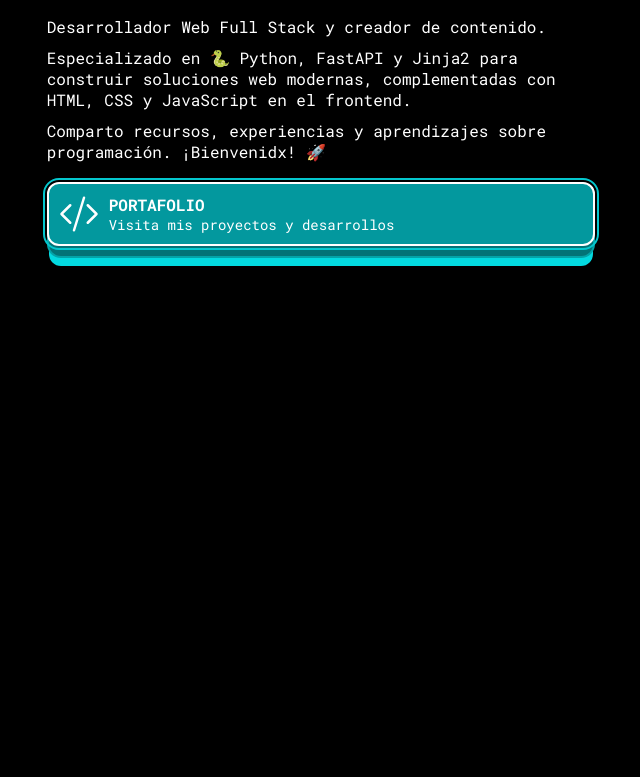
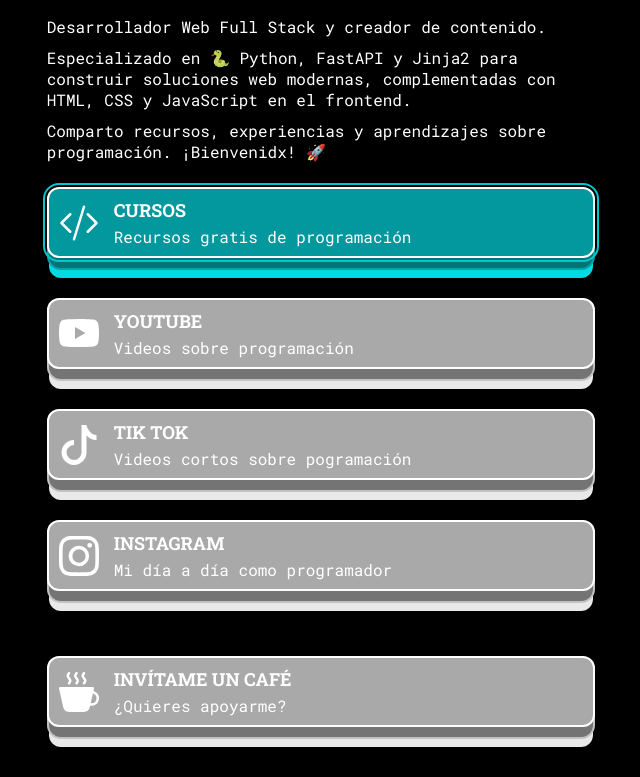
Before and after one commit to chimallidev/chimallidev_links_2, a FastAPI app: page / in a window 1280 px wide. Shown: the part 252-1029 px from the top of the page, without its empty margins (319-959 px from the left). Before the commit the page ends 518 px from the top, so only its background shows below. Run offline with FastAPI, Linux system fonts and the light colour scheme.

Commit message:
Main buttons

```diff
--- a/app/core/constants.py
+++ b/app/core/constants.py
@@ -31,3 +31,76 @@ HEADER_LINKS = [
         "name": "enlace a x"
     }
 ]
+
+#Botones principales
+MAIN_BUTTONS = [
+    {
+        "type": "link",
+
+        "url": "#",
+
+        "open_new_tab": False,
+
+        "state": "turquoise",
+
+        "border_state": "active",
+
+        "svg_id": "icon-code-slash",
+
+        "title": "Cursos",
+
+        "description": "Recursos gratis de programación"
+    },
+    {
+        "type": "link",
+
+        "url": "https://www.youtube.com/@Chimallidev",
+
+        "open_new_tab": True,
+
+        "svg_id": "icon-youtube",
+
+        "title": "Youtube",
+
+        "description": "Videos sobre programación"
+    },
+    {
+       "type": "link",
+
+        "url": "https://tiktok.com/@chimallidev",
+
+        "open_new_tab": True,
+
+        "svg_id": "icon-tiktok",
+
+        "title": "Tik Tok",
+
+        "description": "Videos cortos sobre pogramación"
+    },
+    {
+        "type": "link",
+
+        "url": "https://instagram.com/chimallidev",
+
+        "open_new_tab": True,
+
+        "svg_id": "icon-instagram",
+
+        "title": "Instagram",
+
+        "description": "Mi día a día como programador"
+    },
+    {
+        "type": "link",
+
+        "url": "https://ko-fi.com/chimallidev",
+
+        "open_new_tab": True,
+
+        "svg_id": "icon-cup-hot-fill",
+
+        "title": "Invítame un café",
+
+        "description": "¿Quieres apoyarme?"
+    }
+]
--- a/app/routes/home.py
+++ b/app/routes/home.py
@@ -1,7 +1,7 @@
 from fastapi import APIRouter, Request, HTTPException, status
 from fastapi.responses import HTMLResponse
 from app.core.templates import templates
-from app.core.constants import META, HEADER_LINKS
+from app.core.constants import META, HEADER_LINKS, MAIN_BUTTONS
 
 router = APIRouter()
 
@@ -9,7 +9,8 @@ router = APIRouter()
 async def home(request: Request):
     context = {
         "meta": META,
-        "header_links": HEADER_LINKS
+        "header_links": HEADER_LINKS,
+        "main_buttons": MAIN_BUTTONS
     }
 
     try:
--- a/app/static/css/components/chimalli_button_style.css
+++ b/app/static/css/components/chimalli_button_style.css
@@ -114,6 +114,7 @@
 .chimalli-button__icon {
     width: 100%;
     height: 100%;
+    object-fit: cover;
 
     fill: currentColor;
 }
@@ -127,8 +128,9 @@
     flex-direction: column;
 
     flex: 1;
-
-    margin-left: 5px;
+    gap: 4px;
+    margin-left: 10px;
+    padding: 4px 0;
 
     position: relative;
     z-index: 1;
@@ -136,8 +138,8 @@
 
 .chimalli-button__title {
     text-align: left;
-
-    font-size: 1rem;
+    font-family: "Roboto Slab";
+    font-size: 18px;
     font-weight: 700;
 
     text-transform: uppercase;
@@ -146,7 +148,7 @@
 .chimalli-button__description {
     text-align: left;
 
-    font-size: 0.875rem;
+    font-size: 1rem;
 
     overflow-wrap: break-word;
     word-break: break-word;
--- a/app/static/css/index_style.css
+++ b/app/static/css/index_style.css
@@ -17,3 +17,15 @@
 .index__descripcion p {
     text-align: left;
 }
+
+.index__main-buttons {
+    display: flex;
+    flex-direction: column;
+    gap: 40px;
+    margin-top: 25px;
+    margin-bottom: 50px;
+}
+
+.index__main-buttons .chimalli-button:last-child {
+    margin-top: 25px;
+}
--- a/app/templates/index.html
+++ b/app/templates/index.html
@@ -28,25 +28,13 @@
         <p>Comparto recursos, experiencias y aprendizajes sobre programación. ¡Bienvenidx! 🚀</p>
     </section>
 
-    {{ chimalli_button({
-
-    "type": "link",
-    "url": "#",
-
-    "identifier": "portfolio",
-    "state": "turquoise",
-    "border_state": "active",
-
-    "open_new_tab": false,
-
-    "border_color": "#04c7ce",
-
-    "svg_id": "icon-code-slash",
-
-    "title": "Portafolio",
-    "description": "Visita mis proyectos y desarrollos"
-
-}) }}
+    <section class="index__main-buttons">
+        {% if main_buttons %}
+            {% for main_button in main_buttons %}
+                {{chimalli_button(main_button)}}
+            {% endfor %}
+        {% endif %}
+    </section>
 
 </div>
 {% endblock %}
```
Also changed, not shown: app/templates/svg/svg_sprite.html (+48 -41 lines).
